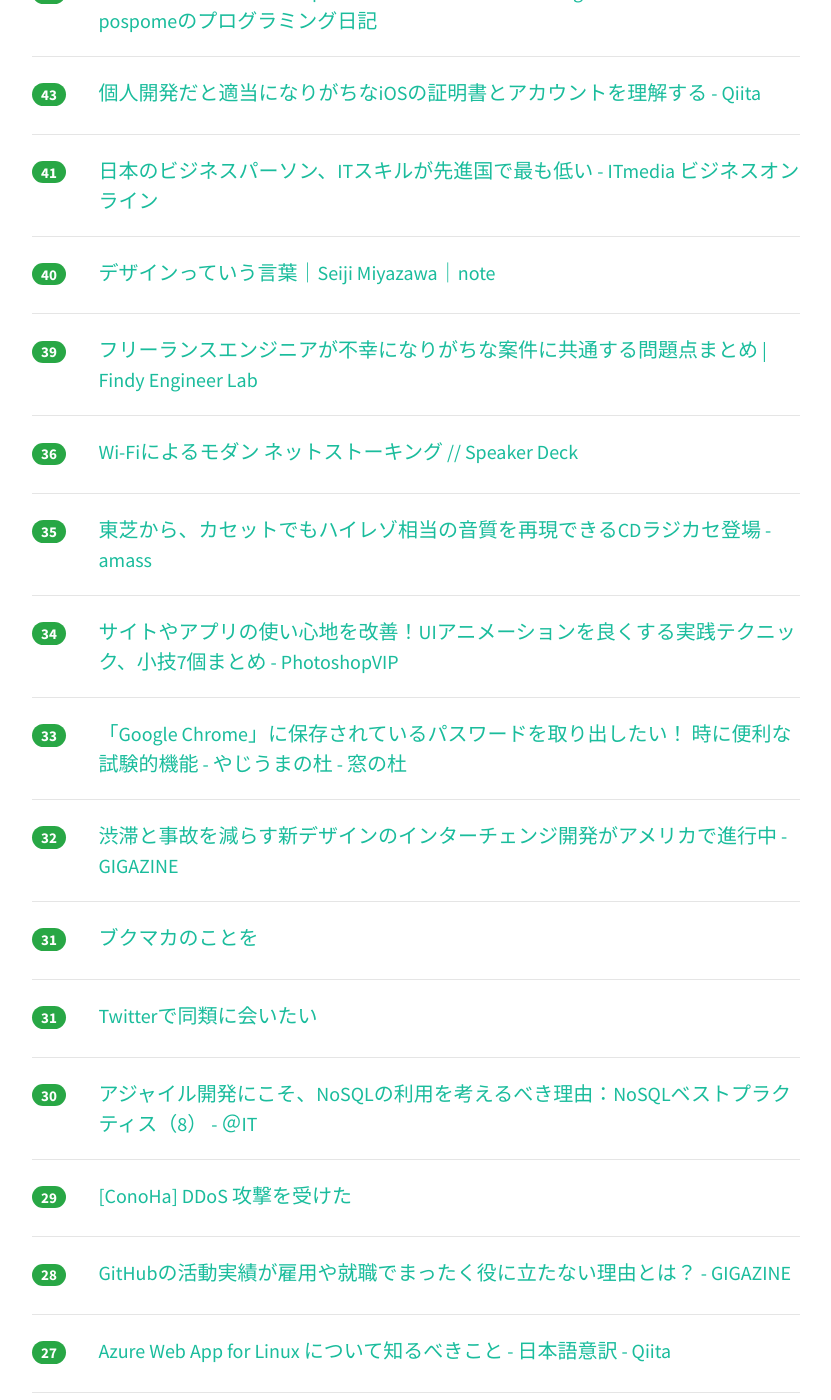
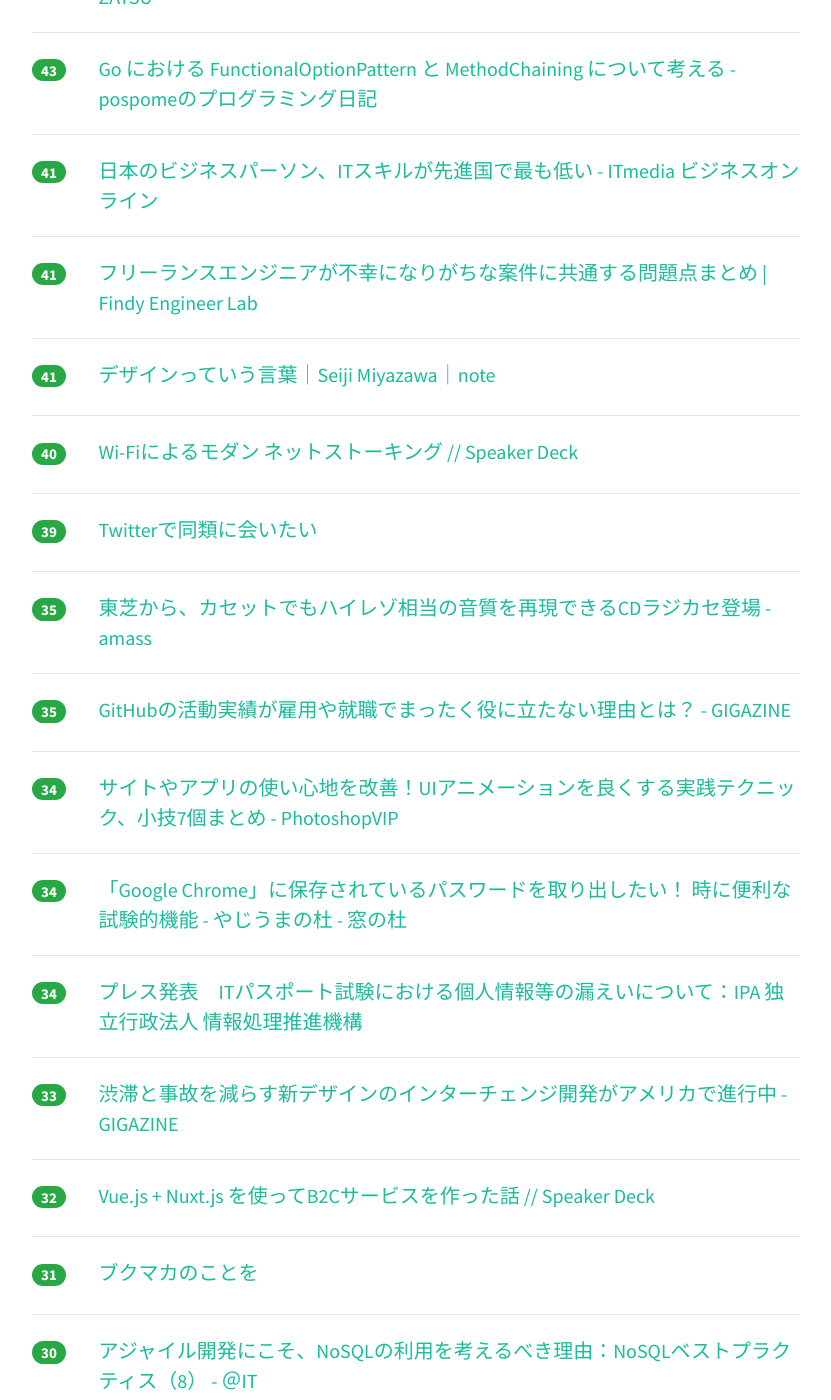
Before and after one commit to yatta47/hatena-matome-site, a Jekyll site: the page built from _posts/2018-03-13-hatena.md, in a window 1280 px wide and 1400 px high, scrolled down 1887 px. Shown: the whole window, without its empty margins (224-1055 px from the left). Built offline with Jekyll 4.4.1, drawn with Linux system fonts in a browser that asks for light colours; nearby versions of some CDN libraries; some of the changed text lies outside the part shown.

Commit message:
Updated 2018-03-13

```diff
--- a/_posts/2018-03-13-hatena.md
+++ b/_posts/2018-03-13-hatena.md
@@ -1,68 +1,73 @@
 ---
 layout: post
 title:  "2018-03-13 はてぶIT"
-date:   2018-03-13 18:01:51
+date:   2018-03-13 19:02:59
 tags: [it-hotentry]
 ---
-50 件のデータあり
+53 件のデータあり
 
 <hr><div class="row">
-<div class="col-1"><span class="badge badge-pill badge-success h2">376</span></div>
+<div class="col-1"><span class="badge badge-pill badge-success h2">420</span></div>
 <div class="col-11"><a href='http://blog.haiji.co/entry/2018/03/13/085737' target='_blank'>FoursquareのUX・UI改善を書いたところ、創業者に届いて、人事からもメールが来た話 - 灰色ハイジの観察日記</a></div>
 </div>
 <hr>
 <div class="row">
-<div class="col-1"><span class="badge badge-pill badge-success h2">331</span></div>
+<div class="col-1"><span class="badge badge-pill badge-success h2">336</span></div>
 <div class="col-11"><a href='https://www.sodo-shed.com/archives/12182' target='_blank'>選定した技術が1年で死んだ話 | そど</a></div>
 </div>
 <hr>
 <div class="row">
-<div class="col-1"><span class="badge badge-pill badge-success h2">240</span></div>
+<div class="col-1"><span class="badge badge-pill badge-success h2">242</span></div>
 <div class="col-11"><a href='http://sutaro.hatenablog.jp/entry/2018/03/13/012810' target='_blank'>すべてを終わらせる2万字 - ひとなぐりこけし</a></div>
 </div>
 <hr>
 <div class="row">
-<div class="col-1"><span class="badge badge-pill badge-success h2">166</span></div>
+<div class="col-1"><span class="badge badge-pill badge-success h2">177</span></div>
 <div class="col-11"><a href='http://www.itmedia.co.jp/mobile/articles/1803/13/news035.html' target='_blank'>なぜいま日本で「QRコード決済」が注目を集めているのか？ (1/3) - ITmedia Mobile</a></div>
 </div>
 <hr>
 <div class="row">
-<div class="col-1"><span class="badge badge-pill badge-success h2">156</span></div>
+<div class="col-1"><span class="badge badge-pill badge-success h2">174</span></div>
 <div class="col-11"><a href='https://note.mu/lbslondon/n/nefebd1d92719' target='_blank'>なぜ急成長しているスタートアップではUI/UXが優れたサービスを作れるのか？｜MBA生が世の中の「なぜ○○なのか」を解明するノート｜note</a></div>
 </div>
 <hr>
 <div class="row">
-<div class="col-1"><span class="badge badge-pill badge-success h2">132</span></div>
+<div class="col-1"><span class="badge badge-pill badge-success h2">135</span></div>
 <div class="col-11"><a href='http://www.publickey1.jp/blog/18/cassandrarocksandrainstagramjava.html' target='_blank'>Cassandraのストレージエンジンを入れ替えて高速化した「Rocksandra」、Instagramがオープンソースで公開。Javaのガベージコレクションによる遅延を大幅に解消 － Publickey</a></div>
 </div>
 <hr>
 <div class="row">
-<div class="col-1"><span class="badge badge-pill badge-success h2">90</span></div>
+<div class="col-1"><span class="badge badge-pill badge-success h2">115</span></div>
 <div class="col-11"><a href='https://coliss.com/articles/build-websites/operation/work/good-to-great-ui-animation-tips.html' target='_blank'>UIデザインは奥が深い！最近のスマホアプリで見かけるアニメーションの素晴らしいアイデアを解説 | コリス</a></div>
 </div>
 <hr>
 <div class="row">
-<div class="col-1"><span class="badge badge-pill badge-success h2">85</span></div>
+<div class="col-1"><span class="badge badge-pill badge-success h2">87</span></div>
 <div class="col-11"><a href='https://masui.github.io/GitHelp/' target='_blank'>GitHelp</a></div>
 </div>
 <hr>
 <div class="row">
-<div class="col-1"><span class="badge badge-pill badge-success h2">72</span></div>
+<div class="col-1"><span class="badge badge-pill badge-success h2">77</span></div>
 <div class="col-11"><a href='https://gigazine.net/news/20180312-animation-partnership/' target='_blank'>「けものフレンズ」を生んだヤオヨロズの福原プロデューサーが製作委員会に代わる「パートナーシップ方式」を提案 - GIGAZINE</a></div>
 </div>
 <hr>
 <div class="row">
-<div class="col-1"><span class="badge badge-pill badge-success h2">61</span></div>
+<div class="col-1"><span class="badge badge-pill badge-success h2">63</span></div>
+<div class="col-11"><a href='https://qiita.com/tadsan/items/72b02339d12120ca37d7' target='_blank'>2018年のPHPDoc事情とPSR-5 - Qiita</a></div>
+</div>
+<hr>
+<div class="row">
+<div class="col-1"><span class="badge badge-pill badge-success h2">62</span></div>
 <div class="col-11"><a href='http://ln-north.hateblo.jp/entry/2018/03/13/075541' target='_blank'>「数学から逃げた」を読んで - north-memo</a></div>
 </div>
 <hr>
 <div class="row">
 <div class="col-1"><span class="badge badge-pill badge-success h2">60</span></div>
-<div class="col-11"><a href='https://qiita.com/tadsan/items/72b02339d12120ca37d7' target='_blank'>2018年のPHPDoc事情とPSR-5 - Qiita</a></div>
+<div class="col-11"><a href='http://roughjs.com/' target='_blank'>Rough.js</a></div>
 </div>
 <hr>
 <div class="row">
-<div class="col-1"><span class="badge badge-pill badge-success h2">52</span></div>
+<div class="col-1"><span class="badge badge-pill badge-success h2">57</span></div>
 <div class="col-11"><a href='https://qiita.com/rana_kualu/items/f3dfcb8e7ef0cc9955d6' target='_blank'>async/awaitを使ったモダンな非同期処理 - Qiita</a></div>
 </div>
 <hr>
@@ -73,16 +78,16 @@ tags: [it-hotentry]
 <hr>
 <div class="row">
 <div class="col-1"><span class="badge badge-pill badge-success h2">46</span></div>
-<div class="col-11"><a href='http://roughjs.com/' target='_blank'>Rough.js</a></div>
+<div class="col-11"><a href='https://note.mu/iitsuki/n/ne85c99781e1a' target='_blank'>管理部門における生産性の評価って？｜itsuki_02｜note</a></div>
+</div>
+<hr>
+<div class="row">
+<div class="col-1"><span class="badge badge-pill badge-success h2">46</span></div>
+<div class="col-11"><a href='https://qiita.com/guitar_char/items/7dbd7e2bc35a1fc9e5a0' target='_blank'>個人開発だと適当になりがちなiOSの証明書とアカウントを理解する - Qiita</a></div>
 </div>
 <hr>
 <div class="row">
 <div class="col-1"><span class="badge badge-pill badge-success h2">45</span></div>
-<div class="col-11"><a href='https://note.mu/iitsuki/n/ne85c99781e1a' target='_blank'>管理部門における生産性の評価って？｜itsuki_02｜note</a></div>
-</div>
-<hr>
-<div class="row">
-<div class="col-1"><span class="badge badge-pill badge-success h2">44</span></div>
 <div class="col-11"><a href='http://konifar-zatsu.hatenadiary.jp/entry/2018/03/12/171937' target='_blank'>技術的にも工数的にもできるけど歯切れが悪い返事をしてしまった - Konifar's ZATSU</a></div>
 </div>
 <hr>
@@ -92,28 +97,28 @@ tags: [it-hotentry]
 </div>
 <hr>
 <div class="row">
-<div class="col-1"><span class="badge badge-pill badge-success h2">43</span></div>
-<div class="col-11"><a href='https://qiita.com/guitar_char/items/7dbd7e2bc35a1fc9e5a0' target='_blank'>個人開発だと適当になりがちなiOSの証明書とアカウントを理解する - Qiita</a></div>
-</div>
-<hr>
-<div class="row">
 <div class="col-1"><span class="badge badge-pill badge-success h2">41</span></div>
 <div class="col-11"><a href='http://www.itmedia.co.jp/business/articles/1803/12/news082.html' target='_blank'>日本のビジネスパーソン、ITスキルが先進国で最も低い - ITmedia ビジネスオンライン</a></div>
 </div>
 <hr>
 <div class="row">
-<div class="col-1"><span class="badge badge-pill badge-success h2">40</span></div>
+<div class="col-1"><span class="badge badge-pill badge-success h2">41</span></div>
+<div class="col-11"><a href='https://findy-code.io/engineer-lab/freelance-unhappy' target='_blank'>フリーランスエンジニアが不幸になりがちな案件に共通する問題点まとめ | Findy Engineer Lab</a></div>
+</div>
+<hr>
+<div class="row">
+<div class="col-1"><span class="badge badge-pill badge-success h2">41</span></div>
 <div class="col-11"><a href='https://note.mu/onthehead/n/n7c100cab9181' target='_blank'>デザインっていう言葉｜Seiji Miyazawa｜note</a></div>
 </div>
 <hr>
 <div class="row">
-<div class="col-1"><span class="badge badge-pill badge-success h2">39</span></div>
-<div class="col-11"><a href='https://findy-code.io/engineer-lab/freelance-unhappy' target='_blank'>フリーランスエンジニアが不幸になりがちな案件に共通する問題点まとめ | Findy Engineer Lab</a></div>
+<div class="col-1"><span class="badge badge-pill badge-success h2">40</span></div>
+<div class="col-11"><a href='https://speakerdeck.com/tinbotu/wi-finiyorumodan-netutosutokingu' target='_blank'>Wi-Fiによるモダン ネットストーキング // Speaker Deck</a></div>
 </div>
 <hr>
 <div class="row">
-<div class="col-1"><span class="badge badge-pill badge-success h2">36</span></div>
-<div class="col-11"><a href='https://speakerdeck.com/tinbotu/wi-finiyorumodan-netutosutokingu' target='_blank'>Wi-Fiによるモダン ネットストーキング // Speaker Deck</a></div>
+<div class="col-1"><span class="badge badge-pill badge-success h2">39</span></div>
+<div class="col-11"><a href='https://anond.hatelabo.jp/20180313122326' target='_blank'>Twitterで同類に会いたい</a></div>
 </div>
 <hr>
 <div class="row">
@@ -122,18 +127,33 @@ tags: [it-hotentry]
 </div>
 <hr>
 <div class="row">
+<div class="col-1"><span class="badge badge-pill badge-success h2">35</span></div>
+<div class="col-11"><a href='https://gigazine.net/news/20180313-github-not-help-hiring/' target='_blank'>GitHubの活動実績が雇用や就職でまったく役に立たない理由とは？ - GIGAZINE</a></div>
+</div>
+<hr>
+<div class="row">
 <div class="col-1"><span class="badge badge-pill badge-success h2">34</span></div>
 <div class="col-11"><a href='http://photoshopvip.net/107725' target='_blank'>サイトやアプリの使い心地を改善！UIアニメーションを良くする実践テクニック、小技7個まとめ - PhotoshopVIP</a></div>
 </div>
 <hr>
 <div class="row">
-<div class="col-1"><span class="badge badge-pill badge-success h2">33</span></div>
+<div class="col-1"><span class="badge badge-pill badge-success h2">34</span></div>
 <div class="col-11"><a href='https://forest.watch.impress.co.jp/docs/serial/yajiuma/1111150.html' target='_blank'>「Google Chrome」に保存されているパスワードを取り出したい！ 時に便利な試験的機能 - やじうまの杜 - 窓の杜</a></div>
 </div>
 <hr>
 <div class="row">
+<div class="col-1"><span class="badge badge-pill badge-success h2">34</span></div>
+<div class="col-11"><a href='https://www.ipa.go.jp/about/press/20180313.html' target='_blank'>プレス発表　ITパスポート試験における個人情報等の漏えいについて：IPA 独立行政法人 情報処理推進機構</a></div>
+</div>
+<hr>
+<div class="row">
+<div class="col-1"><span class="badge badge-pill badge-success h2">33</span></div>
+<div class="col-11"><a href='https://gigazine.net/news/20180312-new-intersection-design-ddi/' target='_blank'>渋滞と事故を減らす新デザインのインターチェンジ開発がアメリカで進行中 - GIGAZINE</a></div>
+</div>
+<hr>
+<div class="row">
 <div class="col-1"><span class="badge badge-pill badge-success h2">32</span></div>
-<div class="col-11"><a href='https://gigazine.net/news/20180312-new-intersection-design-ddi/' target='_blank'>渋滞と事故を減らす新デザインのインターチェンジ開発がアメリカで進行中 - GIGAZINE</a></div>
+<div class="col-11"><a href='https://speakerdeck.com/wakamatsu/vue-dot-js-plus-nuxt-dot-js-woshi-tuteb2csabisuwozuo-tutahua' target='_blank'>Vue.js + Nuxt.js を使ってB2Cサービスを作った話 // Speaker Deck</a></div>
 </div>
 <hr>
 <div class="row">
@@ -142,23 +162,23 @@ tags: [it-hotentry]
 </div>
 <hr>
 <div class="row">
-<div class="col-1"><span class="badge badge-pill badge-success h2">31</span></div>
-<div class="col-11"><a href='https://anond.hatelabo.jp/20180313122326' target='_blank'>Twitterで同類に会いたい</a></div>
-</div>
-<hr>
-<div class="row">
 <div class="col-1"><span class="badge badge-pill badge-success h2">30</span></div>
 <div class="col-11"><a href='http://www.atmarkit.co.jp/ait/articles/1803/12/news013.html' target='_blank'>アジャイル開発にこそ、NoSQLの利用を考えるべき理由：NoSQLベストプラクティス（8） - ＠IT</a></div>
 </div>
 <hr>
 <div class="row">
-<div class="col-1"><span class="badge badge-pill badge-success h2">29</span></div>
+<div class="col-1"><span class="badge badge-pill badge-success h2">30</span></div>
 <div class="col-11"><a href='http://jz5.jp/2018/03/12/conoha-ddos/' target='_blank'>[ConoHa] DDoS 攻撃を受けた</a></div>
 </div>
 <hr>
 <div class="row">
-<div class="col-1"><span class="badge badge-pill badge-success h2">28</span></div>
-<div class="col-11"><a href='https://gigazine.net/news/20180313-github-not-help-hiring/' target='_blank'>GitHubの活動実績が雇用や就職でまったく役に立たない理由とは？ - GIGAZINE</a></div>
+<div class="col-1"><span class="badge badge-pill badge-success h2">30</span></div>
+<div class="col-11"><a href='http://takezoe.hatenablog.com/entry/2018/03/13/104933' target='_blank'>最終兵器トラックポイント付きメカニカルキーボード「TEX Yoda II」レビュー - たけぞう瀕死ブログ</a></div>
+</div>
+<hr>
+<div class="row">
+<div class="col-1"><span class="badge badge-pill badge-success h2">29</span></div>
+<div class="col-11"><a href='http://tad311.xsrv.jp/hsmath/KakuShouPDF.html' target='_blank'>『高校数学＋α 』各章の PDF</a></div>
 </div>
 <hr>
 <div class="row">
@@ -168,22 +188,22 @@ tags: [it-hotentry]
 <hr>
 <div class="row">
 <div class="col-1"><span class="badge badge-pill badge-success h2">27</span></div>
-<div class="col-11"><a href='http://takezoe.hatenablog.com/entry/2018/03/13/104933' target='_blank'>最終兵器トラックポイント付きメカニカルキーボード「TEX Yoda II」レビュー - たけぞう瀕死ブログ</a></div>
+<div class="col-11"><a href='https://anond.hatelabo.jp/20180313121604' target='_blank'>増田、「バグ」を新しく言い直してよ</a></div>
 </div>
 <hr>
 <div class="row">
 <div class="col-1"><span class="badge badge-pill badge-success h2">26</span></div>
-<div class="col-11"><a href='https://speakerdeck.com/wakamatsu/vue-dot-js-plus-nuxt-dot-js-woshi-tuteb2csabisuwozuo-tutahua' target='_blank'>Vue.js + Nuxt.js を使ってB2Cサービスを作った話 // Speaker Deck</a></div>
-</div>
-<hr>
-<div class="row">
-<div class="col-1"><span class="badge badge-pill badge-success h2">25</span></div>
 <div class="col-11"><a href='https://topics.nintendo.co.jp/c/article/5690a7dc-20da-11e8-a129-063b7ac45a6d.html' target='_blank'>Nintendo Switchの本体システムが「5.0.0」にバージョンアップ！新しい機能をご紹介します。 | トピックス | Nintendo</a></div>
 </div>
 <hr>
 <div class="row">
 <div class="col-1"><span class="badge badge-pill badge-success h2">25</span></div>
-<div class="col-11"><a href='https://anond.hatelabo.jp/20180313121604' target='_blank'>増田、「バグ」を新しく言い直してよ</a></div>
+<div class="col-11"><a href='http://blog.irimono.com/entry/2018/03/12/203000' target='_blank'>レーザーカッターのおすすめ品：個人用に家庭で使える機種 - イリモノづくり</a></div>
+</div>
+<hr>
+<div class="row">
+<div class="col-1"><span class="badge badge-pill badge-success h2">25</span></div>
+<div class="col-11"><a href='https://news.mynavi.jp/article/20180312-599154/' target='_blank'>Googleマップエンジニアが語る、現場で役立つ機械学習 | マイナビニュース</a></div>
 </div>
 <hr>
 <div class="row">
@@ -193,22 +213,7 @@ tags: [it-hotentry]
 <hr>
 <div class="row">
 <div class="col-1"><span class="badge badge-pill badge-success h2">24</span></div>
-<div class="col-11"><a href='http://blog.irimono.com/entry/2018/03/12/203000' target='_blank'>レーザーカッターのおすすめ品：個人用に家庭で使える機種 - イリモノづくり</a></div>
-</div>
-<hr>
-<div class="row">
-<div class="col-1"><span class="badge badge-pill badge-success h2">24</span></div>
 <div class="col-11"><a href='http://fesoku.net/archives/9087034.html' target='_blank'>【学生必見】ネット上の「無料かつ優良な教育コンテンツ」をまとめてみた:ふぇー速</a></div>
-</div>
-<hr>
-<div class="row">
-<div class="col-1"><span class="badge badge-pill badge-success h2">23</span></div>
-<div class="col-11"><a href='https://news.mynavi.jp/article/20180312-599154/' target='_blank'>Googleマップエンジニアが語る、現場で役立つ機械学習 | マイナビニュース</a></div>
-</div>
-<hr>
-<div class="row">
-<div class="col-1"><span class="badge badge-pill badge-success h2">22</span></div>
-<div class="col-11"><a href='https://www.ipa.go.jp/about/press/20180313.html' target='_blank'>プレス発表　ITパスポート試験における個人情報等の漏えいについて：IPA 独立行政法人 情報処理推進機構</a></div>
 </div>
 <hr>
 <div class="row">
@@ -217,8 +222,13 @@ tags: [it-hotentry]
 </div>
 <hr>
 <div class="row">
-<div class="col-1"><span class="badge badge-pill badge-success h2">19</span></div>
+<div class="col-1"><span class="badge badge-pill badge-success h2">20</span></div>
 <div class="col-11"><a href='https://www.mavo.co.jp/20180310/' target='_blank'>著作権所有者を表示しない©について | 電脳マヴォ合同会社</a></div>
+</div>
+<hr>
+<div class="row">
+<div class="col-1"><span class="badge badge-pill badge-success h2">20</span></div>
+<div class="col-11"><a href='https://webtan.impress.co.jp/e/2018/03/13/28656' target='_blank'>YouTuberは信用しない、コンテンツは「正確・役立つ・シンプル」が重要――日本1000人調査 | 編集長ブログ―安田英久 | Web担当者Forum</a></div>
 </div>
 <hr>
 <div class="row">
@@ -232,8 +242,13 @@ tags: [it-hotentry]
 </div>
 <hr>
 <div class="row">
-<div class="col-1"><span class="badge badge-pill badge-success h2">18</span></div>
-<div class="col-11"><a href='https://webtan.impress.co.jp/e/2018/03/13/28656' target='_blank'>YouTuberは信用しない、コンテンツは「正確・役立つ・シンプル」が重要――日本1000人調査 | 編集長ブログ―安田英久 | Web担当者Forum</a></div>
+<div class="col-1"><span class="badge badge-pill badge-success h2">19</span></div>
+<div class="col-11"><a href='http://www.itmedia.co.jp/enterprise/articles/1803/13/news038.html' target='_blank'>「あなたのルーターに脆弱性あり、買い換えを」　そんなのアリ？ (1/2) - ITmedia エンタープライズ</a></div>
+</div>
+<hr>
+<div class="row">
+<div class="col-1"><span class="badge badge-pill badge-success h2">19</span></div>
+<div class="col-11"><a href='https://inside.pixiv.blog/drill/3552' target='_blank'>メディアの広告担当者が気を配るべきブラウザの動向 - pixiv inside</a></div>
 </div>
 <hr>
 <div class="row">
@@ -242,13 +257,13 @@ tags: [it-hotentry]
 </div>
 <hr>
 <div class="row">
-<div class="col-1"><span class="badge badge-pill badge-success h2">16</span></div>
-<div class="col-11"><a href='http://www.itmedia.co.jp/enterprise/articles/1803/13/news038.html' target='_blank'>「あなたのルーターに脆弱性あり、買い換えを」　そんなのアリ？ (1/2) - ITmedia エンタープライズ</a></div>
+<div class="col-1"><span class="badge badge-pill badge-success h2">15</span></div>
+<div class="col-11"><a href='http://www.itmedia.co.jp/news/articles/1803/13/news059.html' target='_blank'>トランプ大統領、BroadcomによるQualcomm買収を禁止する命令 - ITmedia NEWS</a></div>
 </div>
 <hr>
 <div class="row">
-<div class="col-1"><span class="badge badge-pill badge-success h2">14</span></div>
-<div class="col-11"><a href='http://www.itmedia.co.jp/news/articles/1803/13/news059.html' target='_blank'>トランプ大統領、BroadcomによるQualcomm買収を禁止する命令 - ITmedia NEWS</a></div>
+<div class="col-1"><span class="badge badge-pill badge-success h2">15</span></div>
+<div class="col-11"><a href='https://shadowverse.jp/news/important/news-0338' target='_blank'>「浄化の聖弾」のカードイラストに関するご報告 | News | Shadowverse【シャドウバース | シャドバ】公式サイト | Cygames</a></div>
 </div>
 <hr>
 <div class="row">
```
